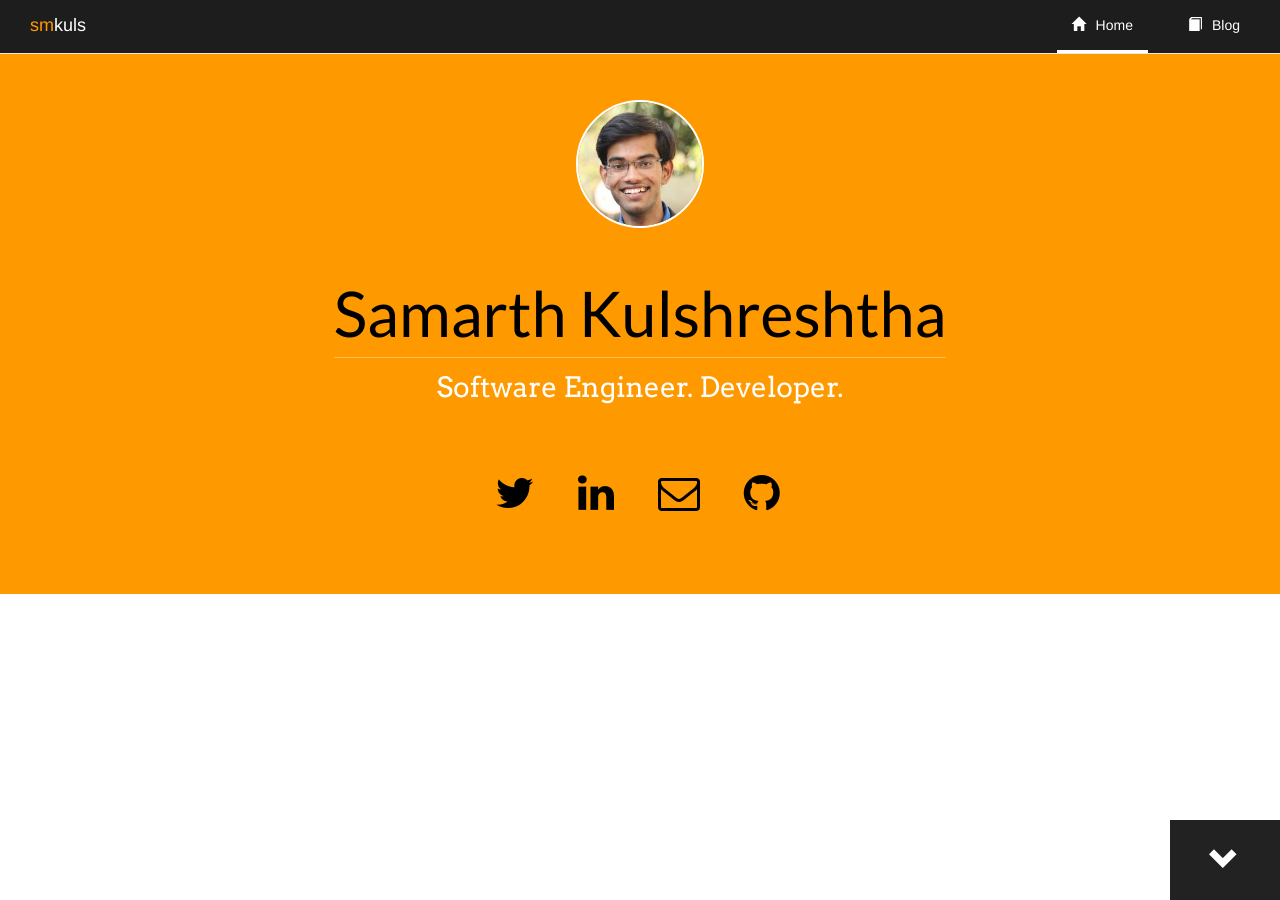
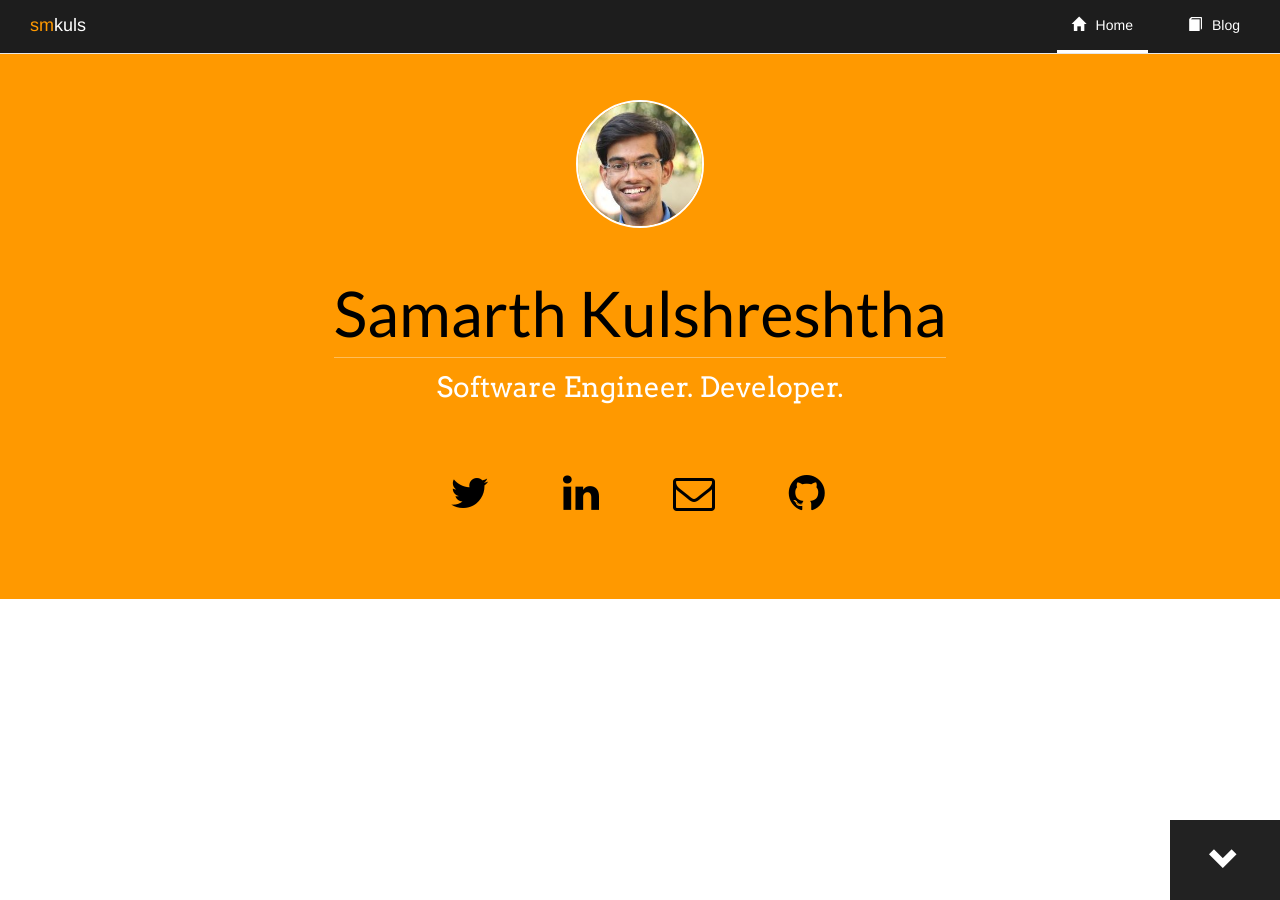
Before and after one commit to smkuls/smkuls.github.io, a Jekyll site: the page built from index.html, in a window 1280 px wide. Built offline with Jekyll 4.4.1, drawn with Linux system fonts in a browser that asks for light colours; nearby versions of some CDN libraries.

Commit message:
Revert "fixing column of social icons"
This reverts commit 40816a0a31274a5e6d2b9b7412c94f2cde4104ff.

```diff
--- a/index.html
+++ b/index.html
@@ -11,10 +11,10 @@
     </div>
         <div class="container">
         <ul id="social_icon_list" class="list-inline">
-            <li><a href="https://www.twitter.com/smkuls" target="_blank"><i id ="social_icon" class="fa fa-twitter"></i></a></li>
-            <li><a href="https://www.linkedin.com/in/smkuls" target="_blank"><i id ="social_icon" class="fa fa-linkedin"></i></a></li>
-            <li><a href="mailto:smkuls@gmail.com"><i id ="social_icon" class="fa fa-envelope-o"></i></a></li>
-            <li><a href="https://github.com/smkuls" target="_blank"><i id ="social_icon" class="fa fa-github"></i></a></li>
+            <li><a href="https://www.twitter.com/smkuls" target="_blank"><i id ="social_icon" class="fa fa-twitter col-md-3 col-sm-6"></i></a></li>
+            <li><a href="https://www.linkedin.com/in/smkuls" target="_blank"><i id ="social_icon" class="fa fa-linkedin col-md-3 col-sm-6"></i></a></li>
+            <li><a href="mailto:smkuls@gmail.com"><i id ="social_icon" class="fa fa-envelope-o col-md-3 col-sm-6"></i></a></li>
+            <li><a href="https://github.com/smkuls" target="_blank"><i id ="social_icon" class="fa fa-github col-md-3 col-sm-6"></i></a></li>
         </ul>
     </div>
     <!-- <div class="container">
```
